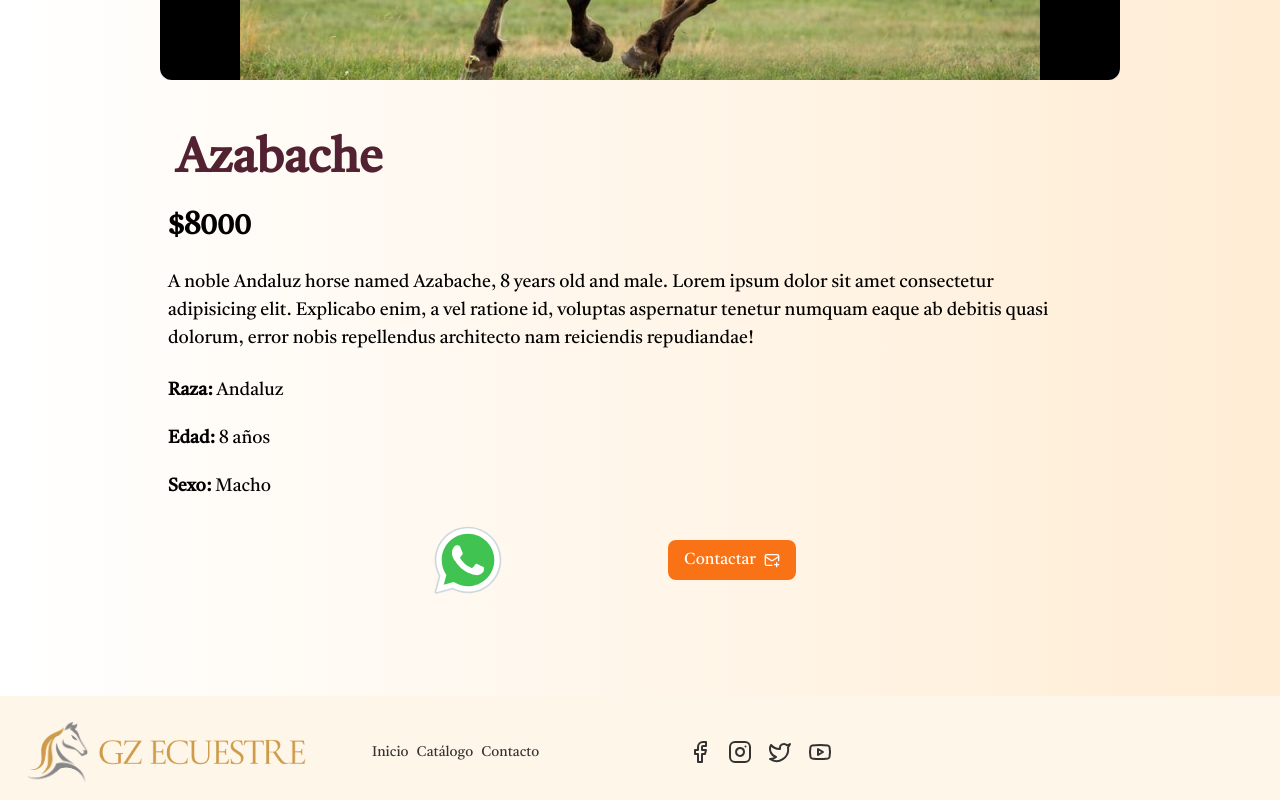
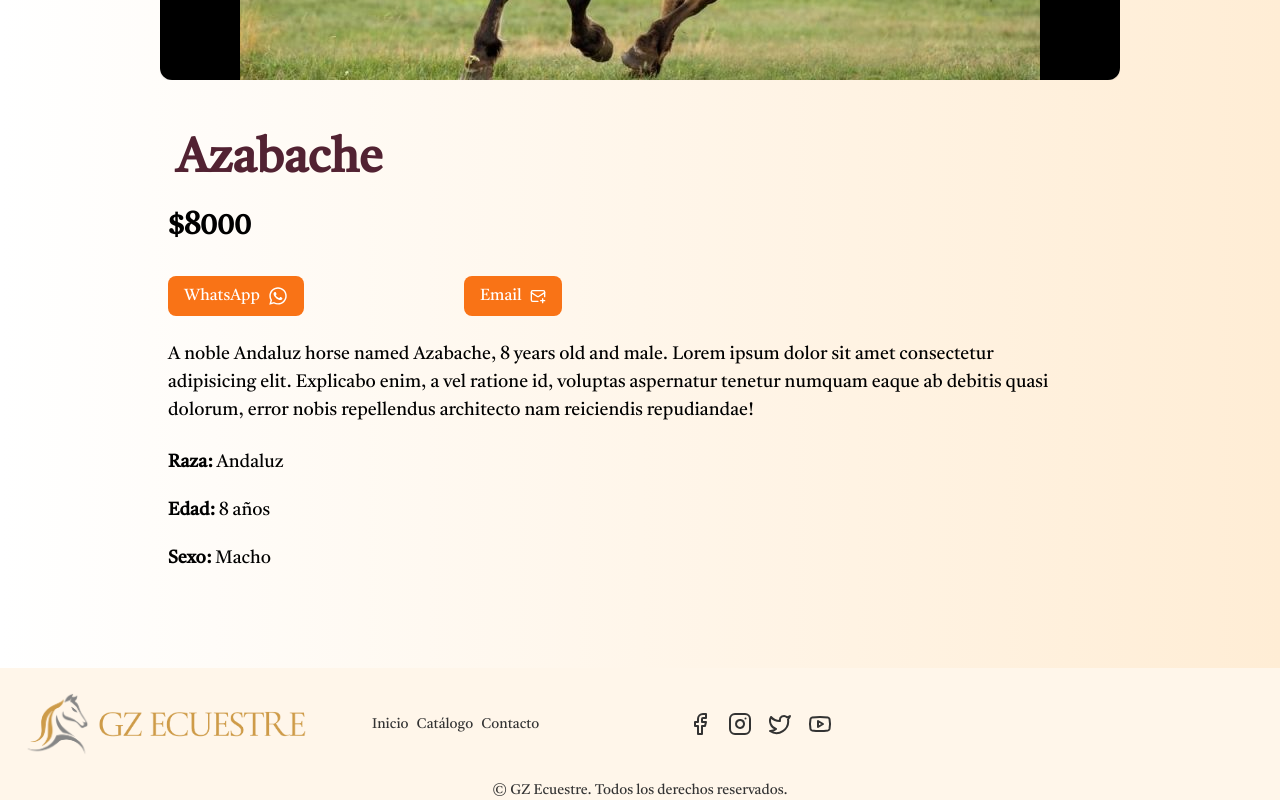
Before and after one commit to tod1az/gzecuestre, a Next.js app: page /horses/ab8 in a window 1280 px wide. Shown: the part 416-1216 px from the top of the page. Built offline with nearby package versions, Linux system fonts and the light colour scheme.

Commit message:
refactor whatsapp contact button

```diff
--- a/src/app/horses/[id]/page.tsx
+++ b/src/app/horses/[id]/page.tsx
@@ -1,5 +1,5 @@
 import { getHorse } from "@/lib/querys"
-import WhatsAppLogo from "@/components/logos/WhatsAppLogo"
+import { FaWhatsapp } from "react-icons/fa";
 import { LuMailPlus } from "react-icons/lu"
 import Link from "next/link"
 import { Horse } from "@/lib/types"
@@ -28,10 +28,10 @@ export default async function Page({ params }: PageProps) {
           <div className="flex-col flex  justify-center gap-6  pt-6">
             <h1 className="pl-2 text-4xl md:text-5xl font-bold text-negro" >{horse.name}</h1>
             <p className="font-bold text-3xl">{`$${horse.price}`}</p>
+            <Contact email={horse.email} name={horse.name} number={horse.number} />
             <p className="text-pretty text-sm md:text-lg">{horse.description} Lorem ipsum dolor sit amet consectetur adipisicing elit. Explicabo enim, a vel ratione id, voluptas aspernatur tenetur numquam eaque ab debitis quasi dolorum, error nobis repellendus architecto nam reiciendis repudiandae!</p>
             <Atributtes horse={horse} />
           </div>
-          <Contact email={horse.email} name={horse.name} number={horse.number} />
         </div>
       </section>
     </main>
@@ -46,18 +46,16 @@ type ContactProps = {
 
 function Contact({ number, email, name }: ContactProps) {
   return (
-    <section className="flex flex-col items-center pt-5">
-      <div className="flex items-center gap-[5rem] md:gap-[10rem]">
+    <section className="flex flex-col  items-center pt-2">
+      <div className="flex items-center justify-between md:justify-start w-full md:gap-[10rem]">
         <Link
-          className="hover:scale-110 md:hover:scale-105 transition-transform "
+          className="hover:scale-105 transition-transform px-4 py-0 h-[2.5rem] flex gap-2 items-center text-white hover:bg-negro bg-orange-500 rounded-lg"
           target="_blank"
           href={`https://wa.me/${number}?text=Hola! Quisiera saber más sobre ${name} publicado en Gz Ecuestre`}
         >
-          <div className="hidden md:block">
-            <WhatsAppLogo size="80" />
-          </div>
-          <div className="block md:hidden">
-            <WhatsAppLogo size="60" />
+          WhatsApp
+          <div className="text-xl">
+            <FaWhatsapp />
           </div>
         </Link>
         <Link
@@ -65,7 +63,7 @@ function Contact({ number, email, name }: ContactProps) {
           href={`mailto:${email}?subject=Publicación Gz Ecuestre`}
           className="hover:scale-105 transition-transform px-4 py-0 h-[2.5rem] flex gap-2 items-center text-white hover:bg-negro bg-orange-500 rounded-lg"
         >
-          Contactar  <LuMailPlus />
+          Email  <LuMailPlus />
         </Link>
       </div>
     </section>
```
